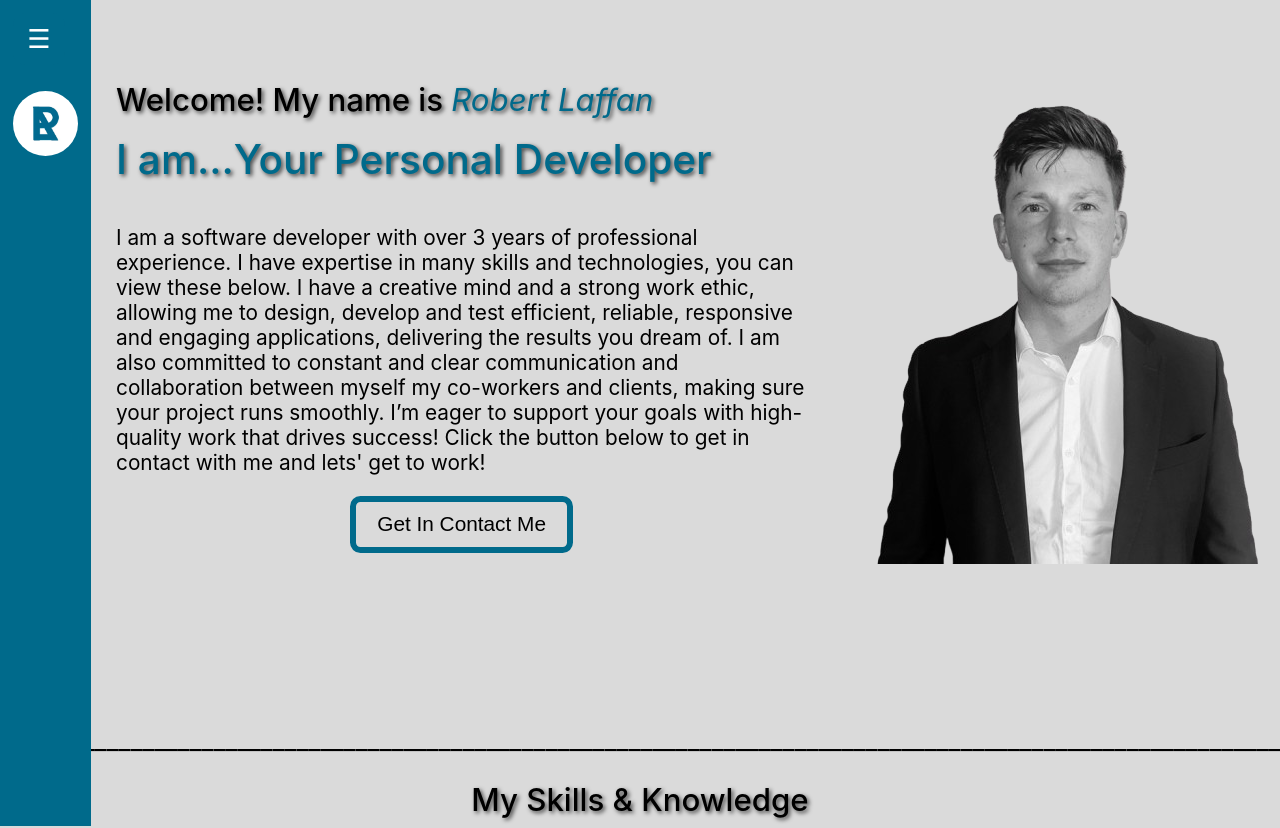
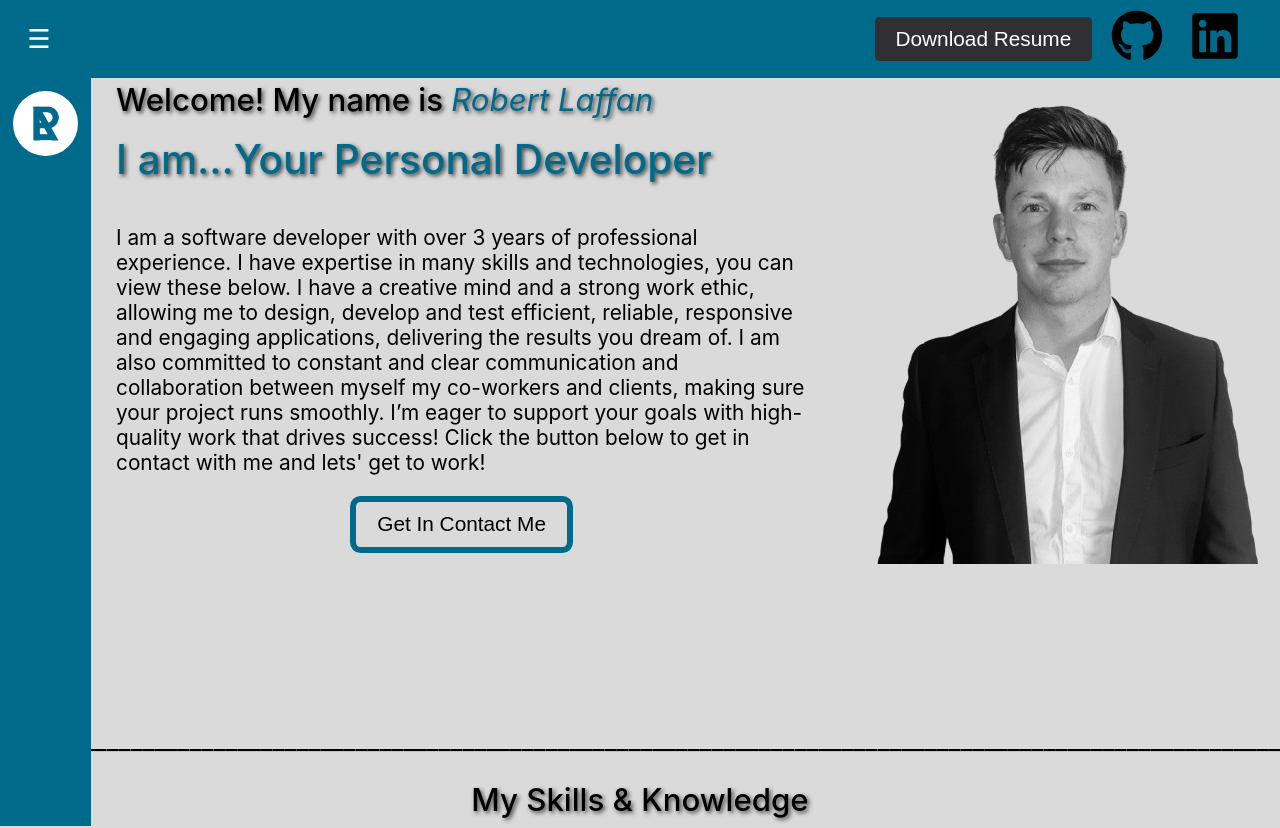
Before and after one commit to Robbielol/roblaf, a React (Create React App) app: page / in a window 1280 px wide. Shown: the top 828 px of the page. Built offline with nearby package versions, Linux system fonts and the light colour scheme.

Commit message:
Header Bar added with buttons

```diff
--- /dev/null
+++ b/src/HeaderBar.css
@@ -0,0 +1,37 @@
+.topbar-container {
+    position: fixed;
+    top: 0;
+    width: 100%;
+    height: 3em;
+    background-color: var(--light-secondary);
+    display: flex;
+    flex-direction: row;
+    justify-content: flex-end;
+    z-index: 100;
+}
+
+.topbar-button-section {
+    display: flex;
+    flex-direction: row;
+    align-items: center;
+    padding-right: 1em;
+}
+
+.social-icon{
+    margin: 0.5em;
+    color: var(--dark-text);
+}
+
+.social-icon:hover {
+    color: var(--light-text);
+}
+
+.resume-button {
+    background-color: var(--dark-primary);
+    color: var(--light-text);
+}
+
+.resume-button:hover{
+    background-color: var(--light-primary);
+    color: var(--dark-text);
+}
--- /dev/null
+++ b/src/HeaderBar.js
@@ -0,0 +1,23 @@
+import SocialMediaLinks from "./SocialMedia";
+import "./HeaderBar.css"
+
+const HeaderBar = () => {
+
+    return (
+        <>
+            <div className="topbar-container">
+                <div className="topbar-button-section">
+                    <div className="topbar-resume-button">
+                        <button className="resume-button">Download Resume</button>
+                    </div>
+                    <div className="topbar-social-media-buttons">
+                        <SocialMediaLinks />
+                    </div>
+                </div>
+
+            </div>
+        </>
+    );
+}
+
+export default HeaderBar;
--- a/src/SocialMedia.js
+++ b/src/SocialMedia.js
@@ -1,16 +1,16 @@
 import React from 'react';
-import { FaLinkedin, FaInstagram } from 'react-icons/fa';
+import { FaLinkedin, FaGithub } from 'react-icons/fa';
 
 const SocialMediaLinks = () => {
 
 
   return (
     <div className="social-media-links">
-      <a href="https://www.instagram.com/robertlaffan/" target="_blank" rel="noopener noreferrer">
-        <FaInstagram size="3em" className="social-icon" />
+      <a href="https://github.com/robbielol/" target="_blank" rel="noopener noreferrer">
+        <FaGithub size="2em" className="social-icon" />
       </a>
-      <a href="https://linkedin.com/" target="_blank" rel="noopener noreferrer">
-        <FaLinkedin size="3em" className="social-icon" />
+      <a href="https://www.linkedin.com/in/robert-laffan-5a82a9141/" target="_blank" rel="noopener noreferrer">
+        <FaLinkedin size="2em" className="social-icon" />
       </a>
     </div>
   );
--- a/src/pages/Home.js
+++ b/src/pages/Home.js
@@ -1,3 +1,4 @@
+import HeaderBar from "../HeaderBar"
 import Navigation from "../Navigation";
 import Footer from "../Footer";
 import "./Home.css";
@@ -136,6 +137,7 @@ const KnowledgeBar = ({ progress, IconComponent, color }) => {
 const HomePage = () => {
     return (
         <>
+            <HeaderBar />
             <div className="header-section">
                 <HeaderImage />
                 <ProfilePic />
```
